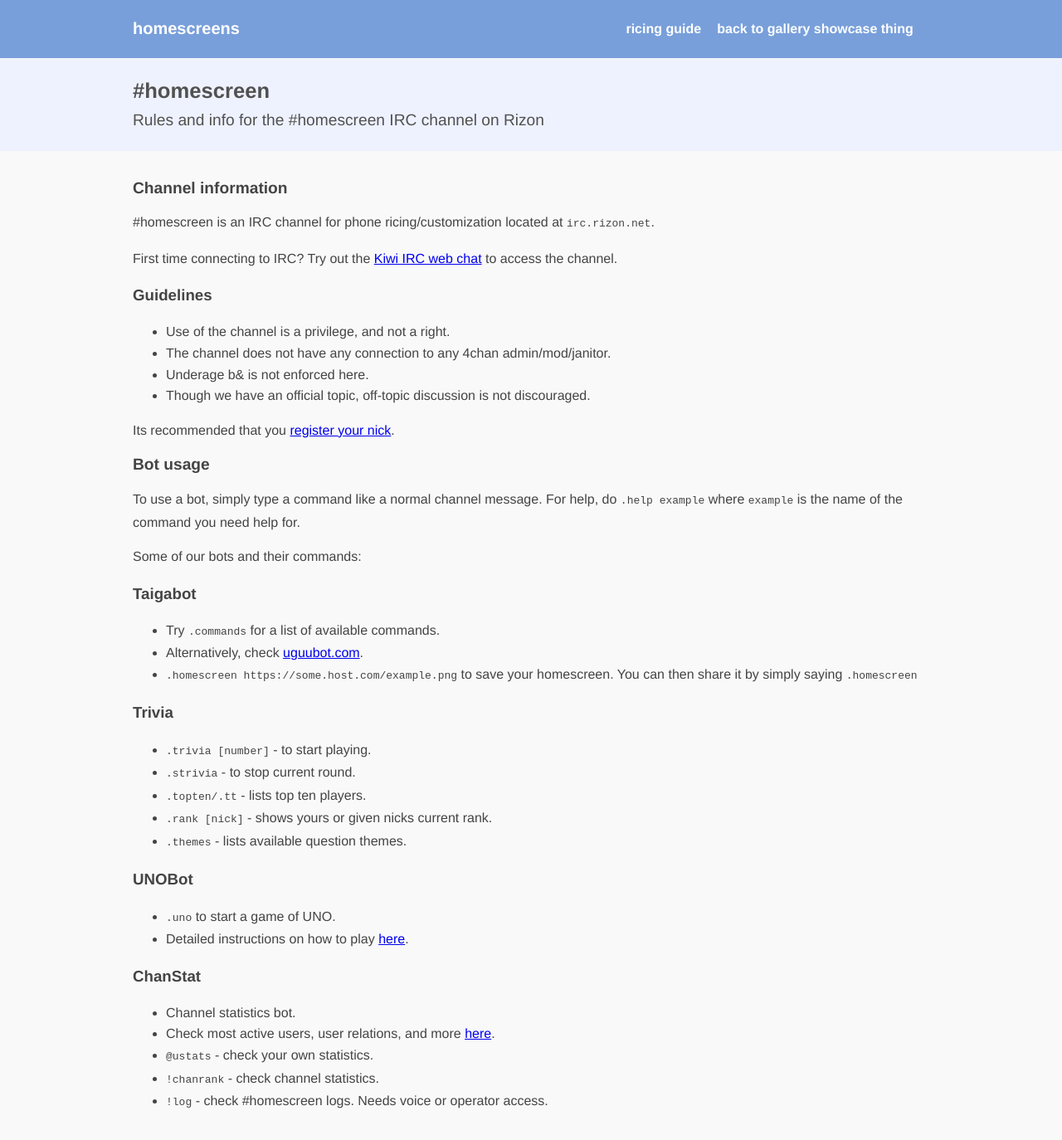
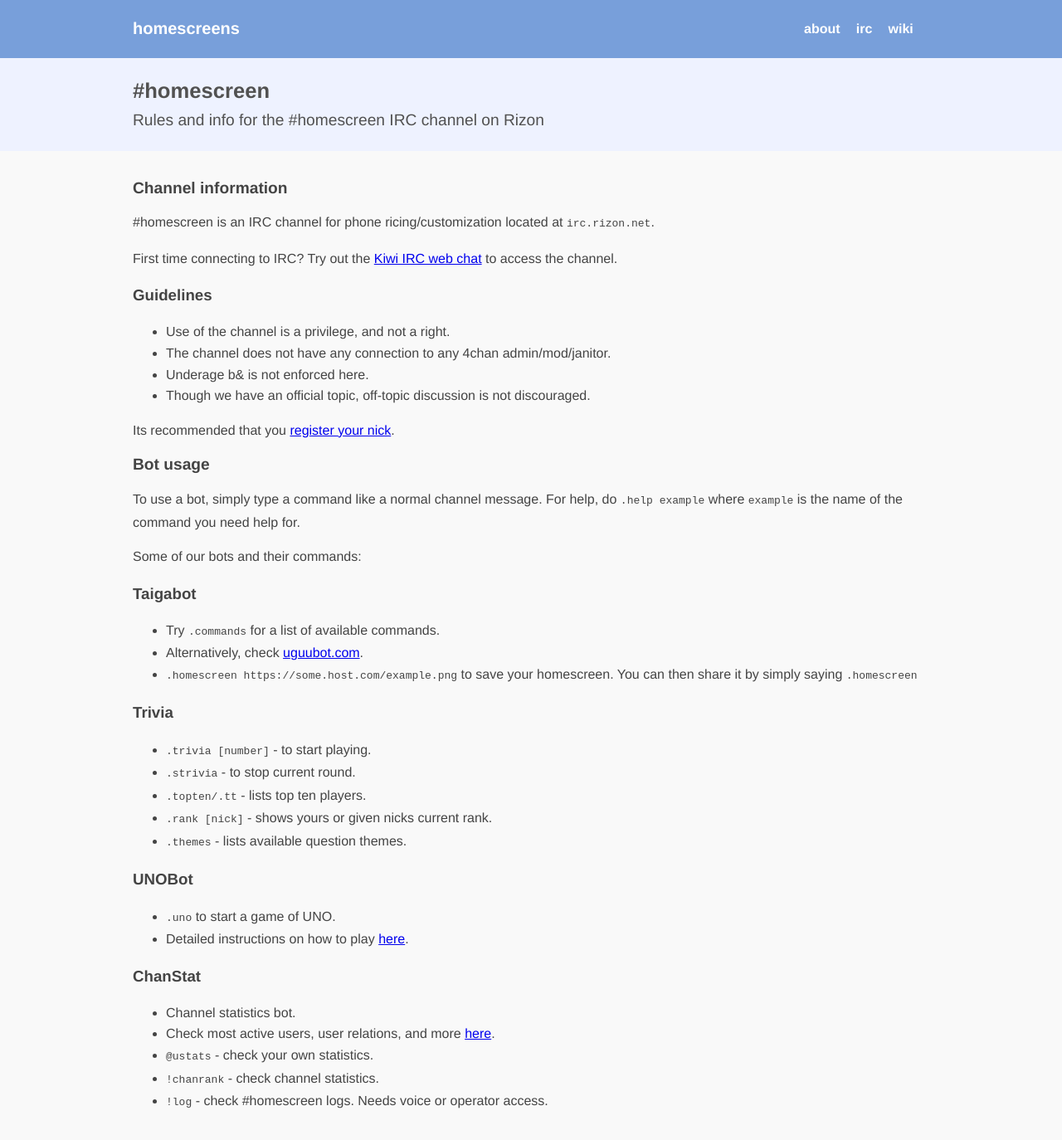
Before and after one commit to homescreens/wiki, a Jekyll site: the page built from irc.html, in a window 1280 px wide. Shown: the whole page at 83% size. Built offline with Jekyll 4.4.1, drawn with Linux system fonts in a browser that asks for light colours.

Commit message:
change navbar to match homescreens.org

```diff
--- a/_layouts/default.html
+++ b/_layouts/default.html
@@ -12,9 +12,10 @@
 <body>
 	<nav>
 		<div>
-			<a href="/wiki/" class="ILL-DO-THE-LOGO">homescreens</a>
-			<a href="/wiki/ricing.html">ricing guide</a>
-			<a href="/">back to gallery showcase thing</a>
+			<a href="/" class="ILL-DO-THE-LOGO">homescreens</a>
+			<a href="/about/">about</a>
+			<a href="/wiki/irc.html">irc</a>
+			<a href="/wiki/">wiki</a>
 		</div>
 	</nav>
 
```
